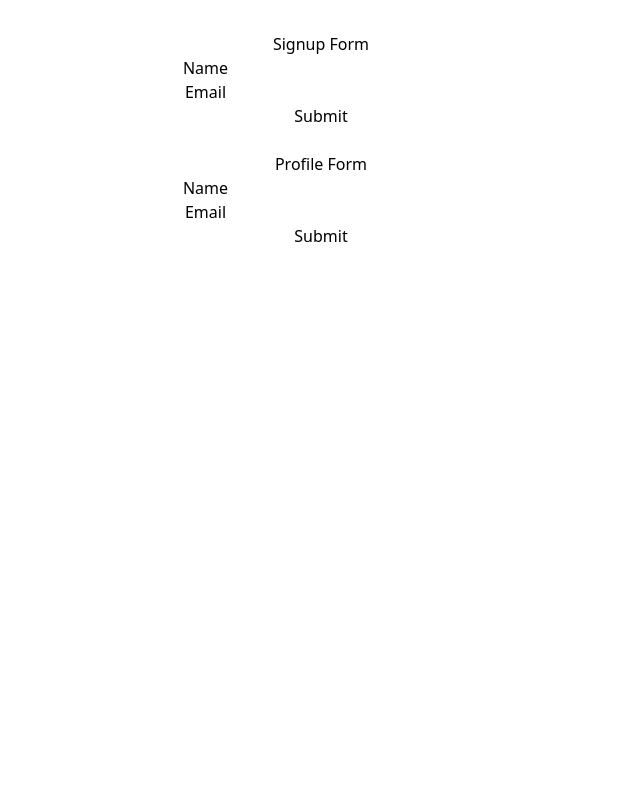
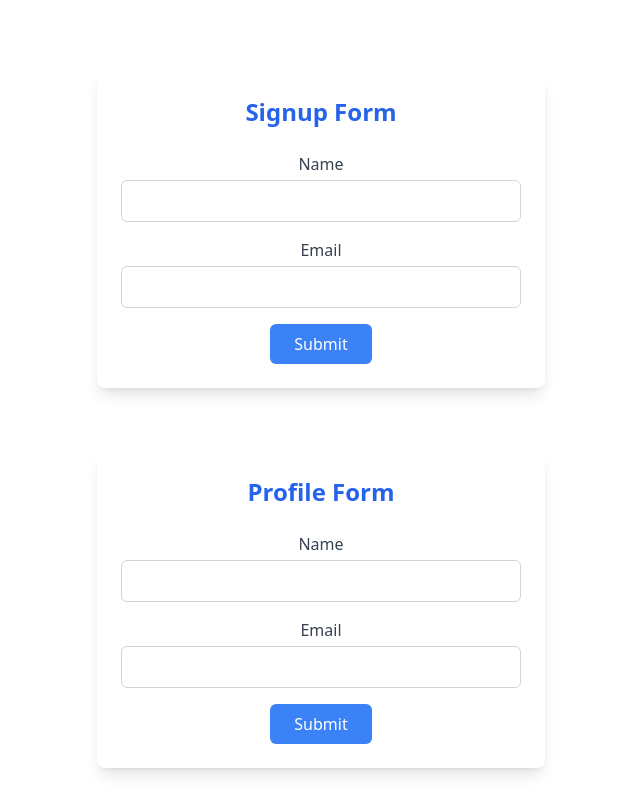
Before and after one commit to farihapromi/react-form-submit, a React (Vite) app: page / in a window 1280 px wide. Shown: the whole page, without its empty margins (319-959 px from the left). Built offline with nearby package versions, Linux system fonts and the light colour scheme.

Commit message:
Add style in form

```diff
--- a/src/components/Resuable/ReusableForm.jsx
+++ b/src/components/Resuable/ReusableForm.jsx
@@ -1,30 +1,47 @@
-import React from 'react'
+import React from 'react';
 
-const Reusable = ({formTitle,handleSubmit}) => {
-     const handleLocalSubmit=e=>{
-        e.preventDefault()
-        const data={
-          name:e.target.name.value,
-          email:e.target.email.value
-        }
-        handleSubmit(data)
+const Reusable = ({ formTitle, handleSubmit }) => {
+  const handleLocalSubmit = (e) => {
+    e.preventDefault();
+    const data = {
+      name: e.target.name.value,
+      email: e.target.email.value,
+    };
+    handleSubmit(data);
+  };
 
-    }
   return (
-    <div>
-
-      <h1>{formTitle}</h1>
-      <form onSubmit={ handleLocalSubmit}>
-        <label htmlFor="">Name</label>
-        <input type="text" name="name" id="" />
-        <br />
-        <label htmlFor="">Email</label>
-              <input type="text" name="email" id="" />
-        <br />
-      <input type="submit" value="Submit" />
+    <div className="max-w-md mx-auto mt-10 p-6 bg-white shadow-lg rounded-lg">
+      <h1 className="text-2xl font-semibold mb-6 text-center text-blue-600">{formTitle}</h1>
+      <form onSubmit={handleLocalSubmit} className="space-y-4">
+        <div>
+          <label htmlFor="name" className="block mb-1 text-gray-700">Name</label>
+          <input
+            type="text"
+            name="name"
+            id="name"
+            className="w-full px-4 py-2 border border-gray-300 rounded-md focus:outline-none focus:ring-2 focus:ring-blue-400"
+          />
+        </div>
+        <div>
+          <label htmlFor="email" className="block mb-1 text-gray-700">Email</label>
+          <input
+            type="text"
+            name="email"
+            id="email"
+            className="w-full px-4 py-2 border border-gray-300 rounded-md focus:outline-none focus:ring-2 focus:ring-blue-400"
+          />
+        </div>
+        <div className="text-center">
+          <input
+            type="submit"
+            value="Submit"
+            className="px-6 py-2 bg-blue-500 text-white rounded-md hover:bg-blue-600 transition duration-200"
+          />
+        </div>
       </form>
     </div>
-  )
-}
+  );
+};
 
-export default Reusable
+export default Reusable;
```
